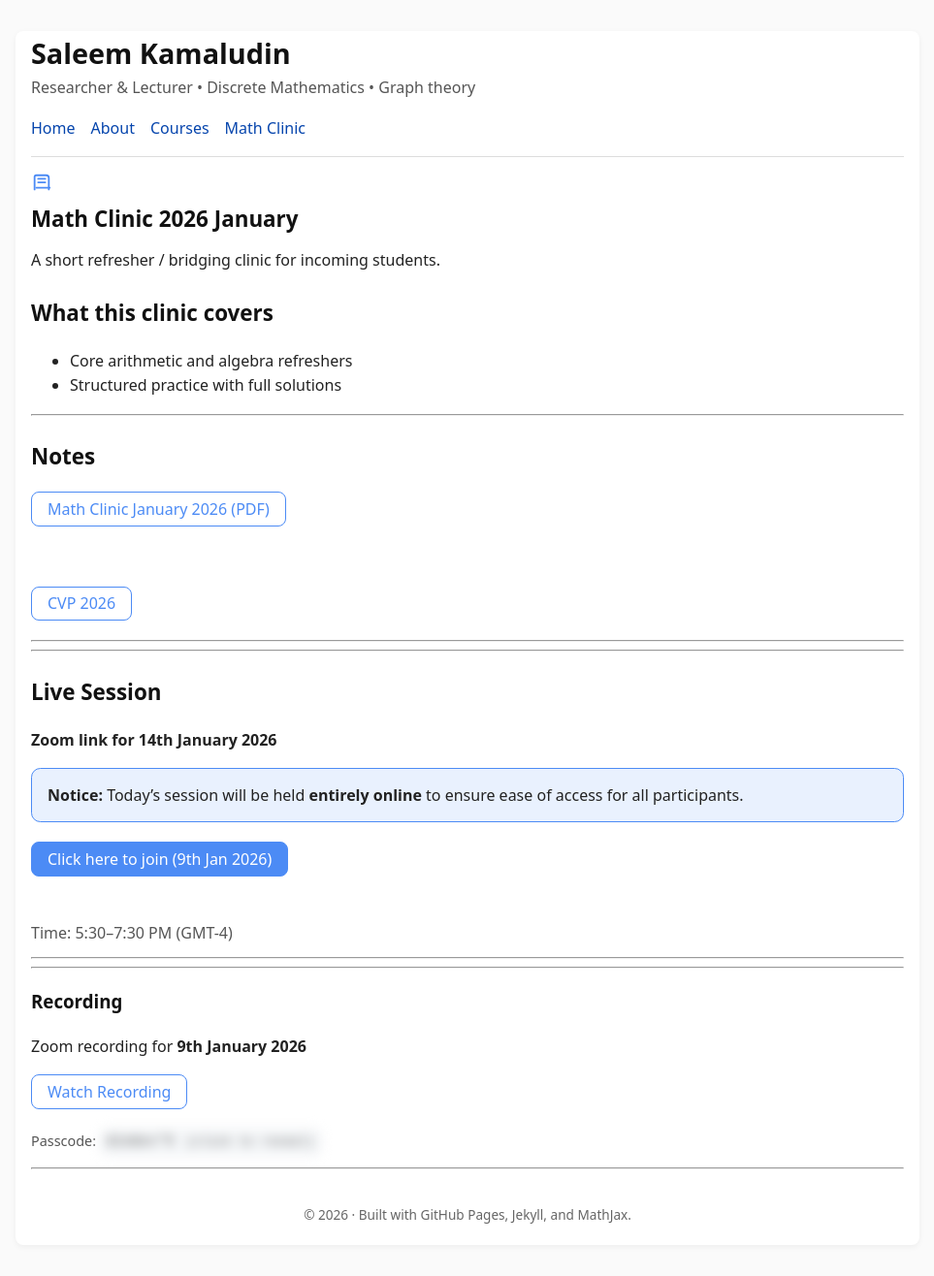
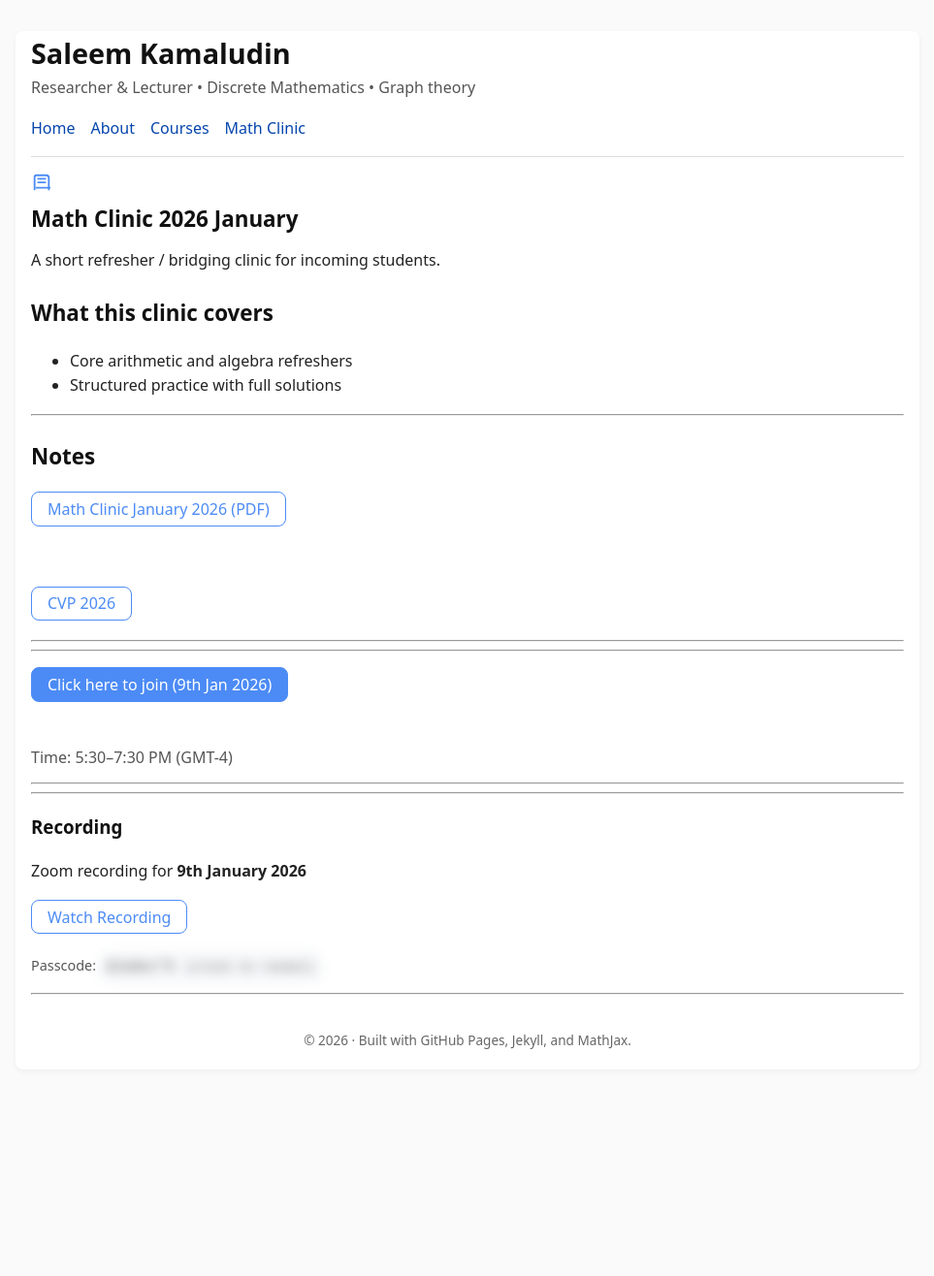
Before and after one commit to SaleemKamaludin/SaleemKamaludin.github.io, a Jekyll site: the page built from courses/math-clinic-2026/index.md, in a window 1280 px wide. Shown: the whole page at 97% size, without its empty margins (158-1121 px from the left). Built offline with Jekyll 4.4.1, drawn with Linux system fonts in a browser that asks for light colours; after the commit the page ends 1135 px from its top, so only the background shows below that.

Commit message:
Update index.md

```diff
--- a/courses/math-clinic-2026/index.md
+++ b/courses/math-clinic-2026/index.md
@@ -106,7 +106,7 @@ permalink: /courses/math-clinic-2026/
 
 <hr class="soft" />
 
-<h2>Live Session</h2>
+<!-- <h2>Live Session</h2>
 <p><b>Zoom link for 14th January 2026</b></p>
 
 <div style="
@@ -119,7 +119,7 @@ permalink: /courses/math-clinic-2026/
 ">
   <b>Notice:</b>
   Today’s session will be held <b>entirely online</b> to ensure ease of access for all participants.
-</div>
+</div>  -->
 
 
 
```
